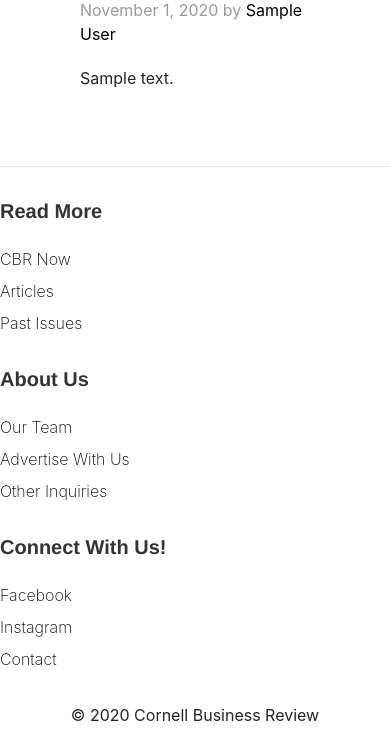
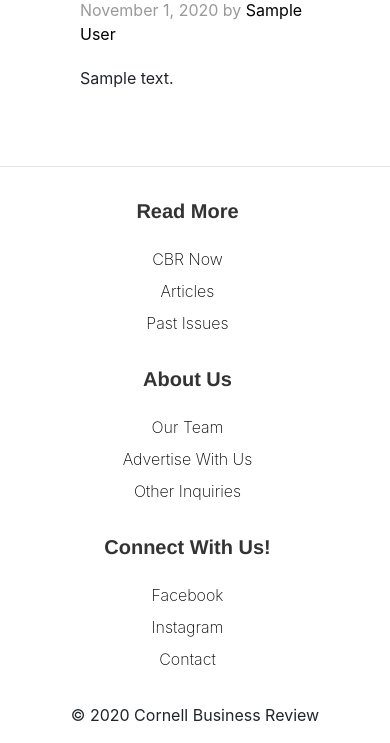
Before and after one commit to rishikzap/website, a WordPress theme: the page made by themes/cbr-theme/single.php in a window 390 px wide. Shown: the part 203-946 px from the top of the page. Run offline with PHP 8.4 and a stand-in for WordPress, Linux system fonts and the light colour scheme; the site name, menu and one post (Sample post) are stand-ins, and other content is empty.

Commit message:
minor fix to mobile footer

```diff
--- a/themes/cbr-theme/after.css
+++ b/themes/cbr-theme/after.css
@@ -40,6 +40,9 @@ div.container {
     padding-top: 0;
     margin-right: 0;
   }
+  #footer-container {
+    text-align: center !important;
+  }
 }
 
 a {
@@ -80,6 +83,6 @@ a {
 }
 
 #feature-image {
-  width: 100%;
+  width: 100vw;
   height: auto;
 }
```
